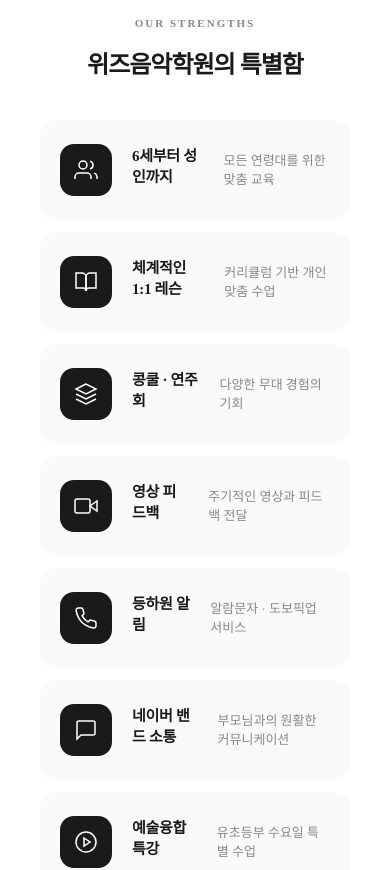
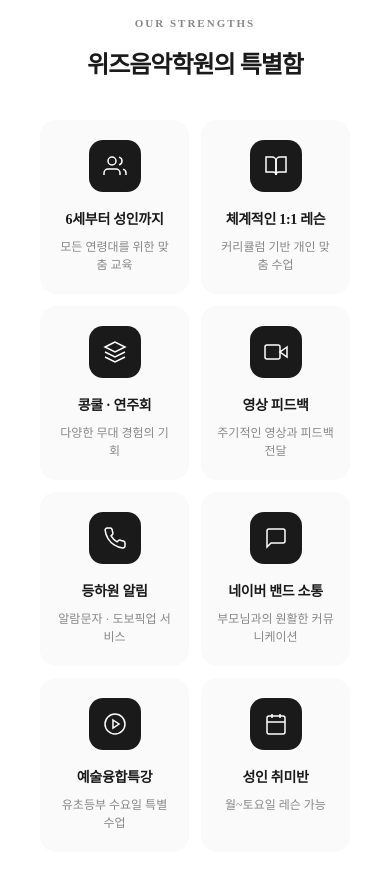
Before and after one commit to ZZongHyeon/wiz_music, a React (Vite) app: page / in a window 390 px wide. Shown: the part 840-1710 px from the top of the page. Built offline with nearby package versions, Linux system fonts and the light colour scheme.

Commit message:
소형(width 400이하) features-grid 수정

```diff
--- a/src/pages/Home.css
+++ b/src/pages/Home.css
@@ -226,7 +226,7 @@ body {
 
 .features-grid {
   display: grid;
-  grid-template-columns: repeat(auto-fit, minmax(260px, 1fr));
+  grid-template-columns: repeat(2, 1fr);
   gap: 20px;
 }
 
@@ -277,7 +277,6 @@ body {
 .features-grid,
 .programs-grid {
   display: grid;
-  grid-template-columns: repeat(auto-fit, minmax(260px, 1fr));
   gap: 20px;
 }
 
@@ -543,10 +542,6 @@ body {
    반응형 - 태블릿
 ======================================== */
 @media (max-width: 1024px) {
-  .features-grid {
-    grid-template-columns: repeat(2, 1fr);
-  }
-
   .programs-grid {
     grid-template-columns: 1fr;
     gap: 20px;
@@ -740,27 +735,6 @@ body {
   .section-title {
     font-size: 24px;
   }
-
-  .features-grid {
-    grid-template-columns: 1fr;
-  }
-
-  .feature-card {
-    display: flex;
-    align-items: center;
-    gap: 20px;
-    text-align: left;
-    padding: 24px 20px;
-  }
-
-  .feature-icon {
-    margin-bottom: 0;
-    flex-shrink: 0;
-  }
-
-  .feature-card > div:last-child {
-    flex: 1;
-  }
 }
 @media (min-width: 1600px) {
   .main-content {
@@ -768,3 +742,16 @@ body {
     padding: 120px 48px;
   }
 }
+@media (max-width: 480px) {
+  .feature-card {
+    padding: 20px 16px;
+  }
+
+  .feature-title {
+    font-size: 14px;
+  }
+
+  .feature-desc {
+    font-size: 12px;
+  }
+}
```
